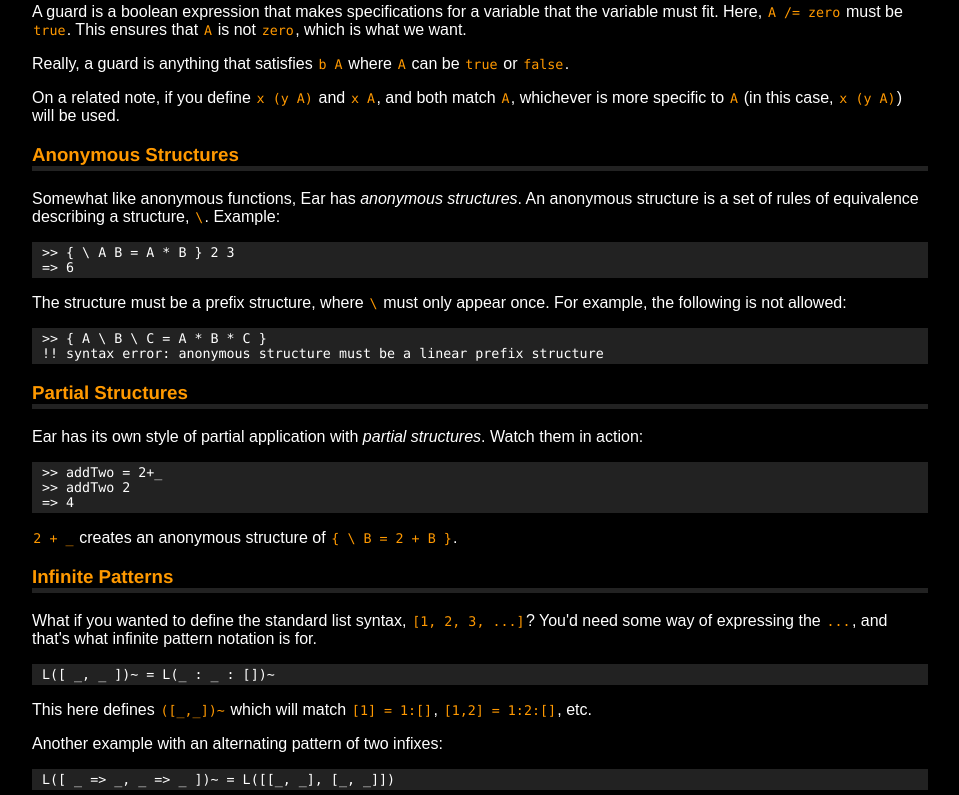
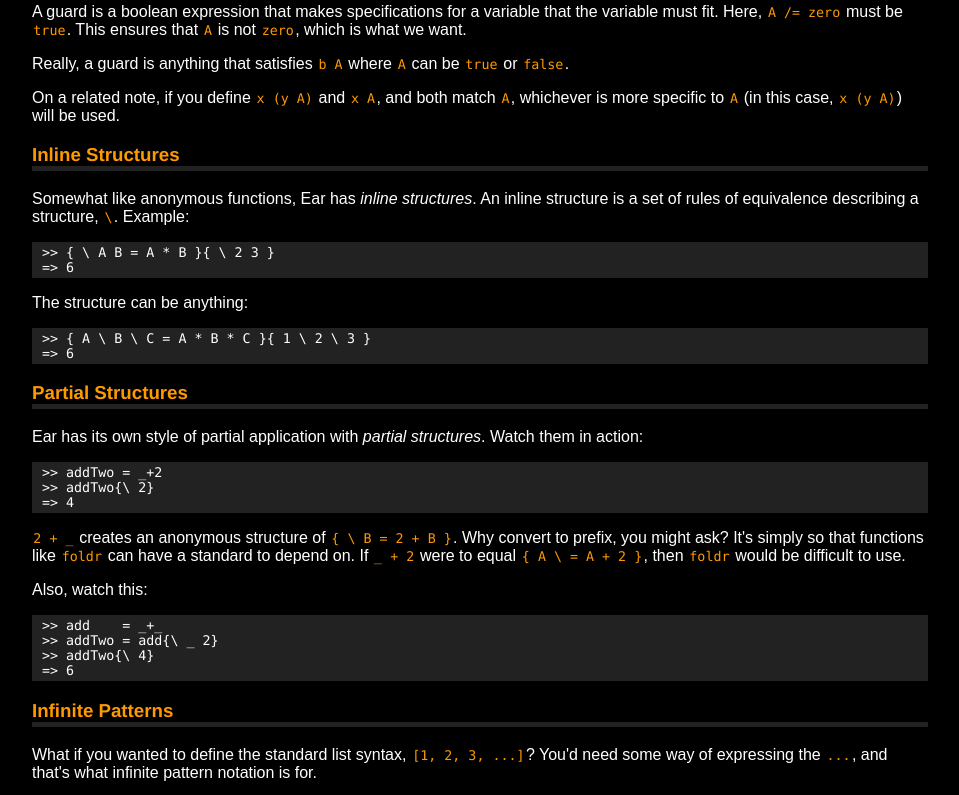
Before and after one commit to devyn/Ear, a plain HTML site: page index.html in a window 1280 px wide. Shown: the part 1428-2223 px from the top of the page, without its empty margins (160-1119 px from the left). Drawn offline with Linux system fonts and the light colour scheme.

Commit message:
manual update

```diff
--- a/index.html
+++ b/index.html
@@ -21,10 +21,10 @@ l (A : B) = A : B
 (A : B) + (l C) = A : (B + C)
 
 foldr Fn I []      = I
-foldr Fn I (X : L) = Fn X (foldr Fn I L)
+foldr Fn I (X : L) = Fn{ \ X (foldr Fn I L) }
 
 foldl Fn I []      = I
-foldl Fn I (X : L) = foldl Fn (Fn I X) L
+foldl Fn I (X : L) = foldl Fn Fn{ \ I X } L
 </code></pre>
 
 <h2>Writing an Ear program</h2>
@@ -116,32 +116,41 @@ Here, <code>A /= zero</code> must be <code>true</code>. This ensures that <code>
 <p>On a related note, if you define <code>x (y A)</code> and <code>x A</code>, and both match <code>A</code>,
 whichever is more specific to <code>A</code> (in this case, <code>x (y A)</code>) will be used.</p>
 
-<h3>Anonymous Structures</h3>
+<h3>Inline Structures</h3>
 
-<p>Somewhat like anonymous functions, Ear has <em>anonymous structures</em>. An anonymous structure is a set
+<p>Somewhat like anonymous functions, Ear has <em>inline structures</em>. An inline structure is a set
 of rules of equivalence describing a structure, <code>\</code>. Example:</p>
 
-<pre><code>&gt;&gt; { \ A B = A * B } 2 3
+<pre><code>&gt;&gt; { \ A B = A * B }{ \ 2 3 }
 =&gt; 6
 </code></pre>
 
-<p>The structure must be a prefix structure, where <code>\</code> must only appear once.
-For example, the following is not allowed:</p>
+<p>The structure can be anything:</p>
 
-<pre><code>&gt;&gt; { A \ B \ C = A * B * C }
-!! syntax error: anonymous structure must be a linear prefix structure
+<pre><code>&gt;&gt; { A \ B \ C = A * B * C }{ 1 \ 2 \ 3 }
+=&gt; 6
 </code></pre>
 
 <h3>Partial Structures</h3>
 
 <p>Ear has its own style of partial application with <em>partial structures</em>. Watch them in action:</p>
 
-<pre><code>&gt;&gt; addTwo = 2+_
-&gt;&gt; addTwo 2
+<pre><code>&gt;&gt; addTwo = _+2
+&gt;&gt; addTwo{\ 2}
 =&gt; 4
 </code></pre>
 
-<p><code>2 + _</code> creates an anonymous structure of <code>{ \ B = 2 + B }</code>.</p>
+<p><code>2 + _</code> creates an anonymous structure of <code>{ \ B = 2 + B }</code>. Why convert to prefix, you might ask?
+It's simply so that functions like <code>foldr</code> can have a standard to depend on. If <code>_ + 2</code> were to
+equal <code>{ A \ = A + 2 }</code>, then <code>foldr</code> would be difficult to use.</p>
+
+<p>Also, watch this:</p>
+
+<pre><code>&gt;&gt; add    = _+_
+&gt;&gt; addTwo = add{\ _ 2}
+&gt;&gt; addTwo{\ 4}
+=&gt; 6
+</code></pre>
 
 <h3>Infinite Patterns</h3>
 
```
